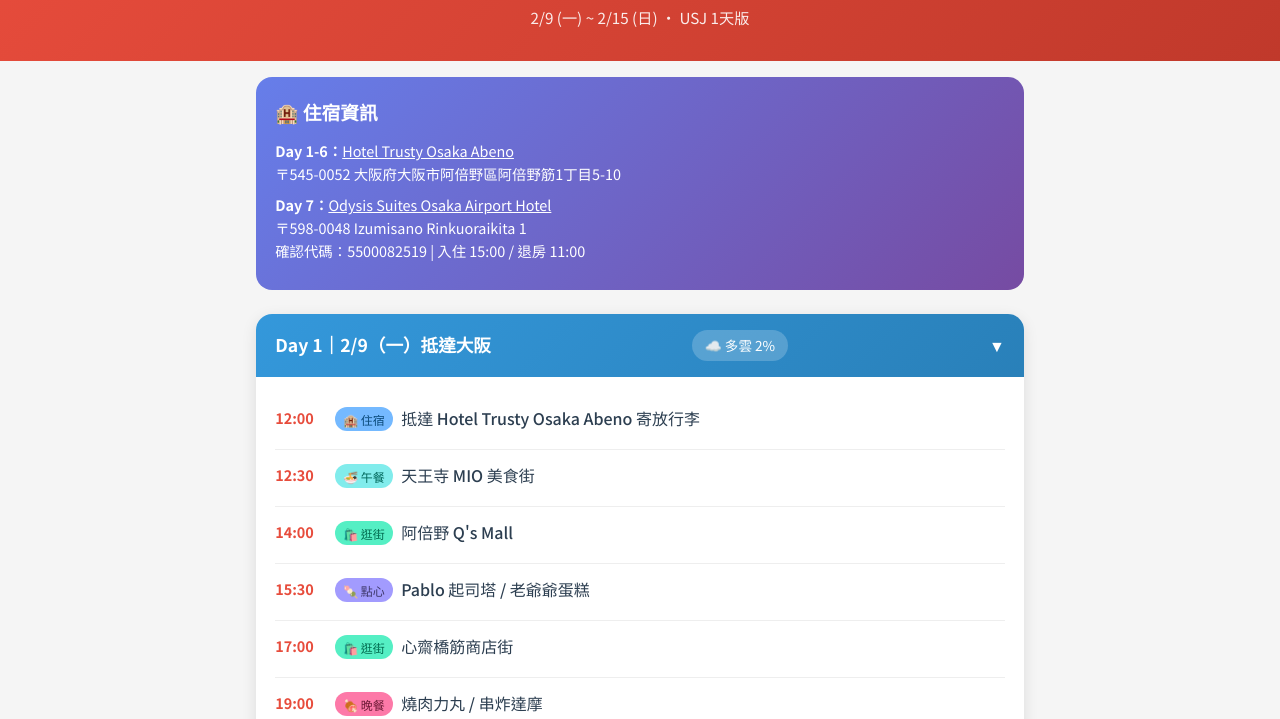
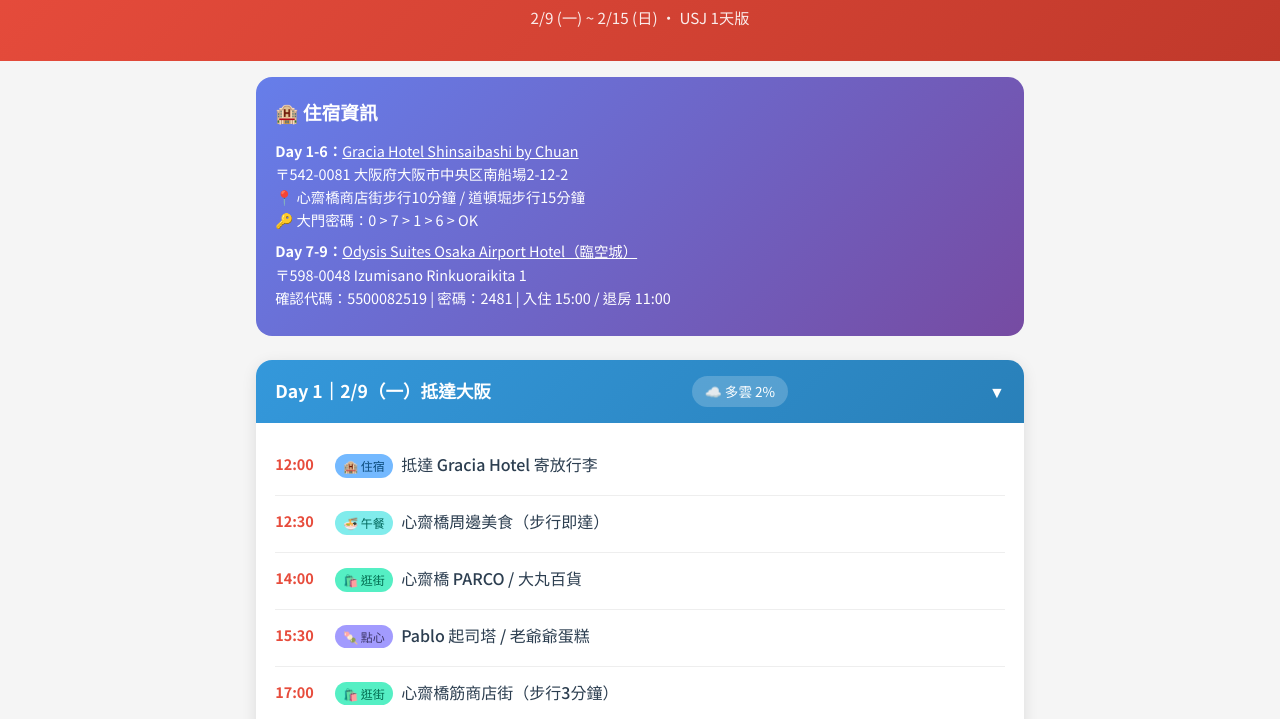
Before and after one commit to hoyoboy0726123/osaka-travel-helper, a plain HTML site: page index.html in a window 1280 px wide. Shown: the part 81-800 px from the top of the page. Drawn offline with Linux system fonts and the light colour scheme.

Commit message:
更新民宿資訊：Gracia Hotel Shinsaibashi by Chuan

```diff
--- a/index.html
+++ b/index.html
@@ -133,8 +133,8 @@
         <!-- 住宿資訊 -->
         <div class="hotel-box">
             <h3>🏨 住宿資訊</h3>
-            <p><strong>Day 1-6：</strong><a href="https://www.google.com/maps/search/?api=1&query=Hotel+Trusty+Osaka+Abeno" target="_blank">Hotel Trusty Osaka Abeno</a><br>〒545-0052 大阪府大阪市阿倍野區阿倍野筋1丁目5-10</p>
-            <p style="margin-top:8px;"><strong>Day 7：</strong><a href="https://www.google.com/maps/search/?api=1&query=Odysis+Suites+Osaka+Airport+Hotel" target="_blank">Odysis Suites Osaka Airport Hotel</a><br>〒598-0048 Izumisano Rinkuoraikita 1<br>確認代碼：5500082519 | 入住 15:00 / 退房 11:00</p>
+            <p><strong>Day 1-6：</strong><a href="https://maps.app.goo.gl/2iGhxMi8cWi8j7ot9" target="_blank">Gracia Hotel Shinsaibashi by Chuan</a><br>〒542-0081 大阪府大阪市中央区南船場2-12-2<br>📍 心齋橋商店街步行10分鐘 / 道頓堀步行15分鐘<br>🔑 大門密碼：0 > 7 > 1 > 6 > OK</p>
+            <p style="margin-top:8px;"><strong>Day 7-9：</strong><a href="https://www.google.com/maps/search/?api=1&query=Odysis+Suites+Osaka+Airport+Hotel" target="_blank">Odysis Suites Osaka Airport Hotel（臨空城）</a><br>〒598-0048 Izumisano Rinkuoraikita 1<br>確認代碼：5500082519 | 密碼：2481 | 入住 15:00 / 退房 11:00</p>
         </div>
 
         <!-- Day 1 -->
@@ -149,7 +149,7 @@
                     <span class="time">12:00</span>
                     <div class="activity">
                         <div class="activity-title"><span class="meal-tag attraction">🏨 住宿</span>
-                            <a href="https://www.google.com/maps/search/?api=1&query=Hotel+Trusty+Osaka+Abeno" target="_blank">抵達 Hotel Trusty Osaka Abeno 寄放行李</a>
+                            <a href="https://maps.app.goo.gl/2iGhxMi8cWi8j7ot9" target="_blank">抵達 Gracia Hotel 寄放行李</a>
                         </div>
                     </div>
                 </div>
@@ -157,7 +157,7 @@
                     <span class="time">12:30</span>
                     <div class="activity">
                         <div class="activity-title"><span class="meal-tag lunch">🍜 午餐</span>
-                            <a href="https://www.google.com/maps/search/?api=1&query=天王寺ミオ+美食" target="_blank">天王寺 MIO 美食街</a>
+                            <a href="https://www.google.com/maps/search/?api=1&query=心齋橋+美食" target="_blank">心齋橋周邊美食（步行即達）</a>
                         </div>
                     </div>
                 </div>
@@ -165,7 +165,7 @@
                     <span class="time">14:00</span>
                     <div class="activity">
                         <div class="activity-title"><span class="meal-tag shopping">🛍️ 逛街</span>
-                            <a href="https://www.google.com/maps/search/?api=1&query=あべのキューズモール" target="_blank">阿倍野 Q's Mall</a>
+                            <a href="https://www.google.com/maps/search/?api=1&query=心齋橋PARCO" target="_blank">心齋橋 PARCO / 大丸百貨</a>
                         </div>
                     </div>
                 </div>
@@ -181,7 +181,7 @@
                     <span class="time">17:00</span>
                     <div class="activity">
                         <div class="activity-title"><span class="meal-tag shopping">🛍️ 逛街</span>
-                            <a href="https://www.google.com/maps/search/?api=1&query=心齋橋筋商店街" target="_blank">心齋橋筋商店街</a>
+                            <a href="https://www.google.com/maps/search/?api=1&query=心齋橋筋商店街" target="_blank">心齋橋筋商店街（步行3分鐘）</a>
                         </div>
                     </div>
                 </div>
@@ -189,7 +189,7 @@
                     <span class="time">19:00</span>
                     <div class="activity">
                         <div class="activity-title"><span class="meal-tag dinner">🍖 晚餐</span>
-                            <a href="https://www.google.com/maps/search/?api=1&query=燒肉力丸+道頓堀" target="_blank">燒肉力丸 / 串炸達摩</a>
+                            <a href="https://www.google.com/maps/search/?api=1&query=燒肉力丸+道頓堀" target="_blank">燒肉力丸 / 串炸達摩（步行10分鐘）</a>
                         </div>
                     </div>
                 </div>
@@ -197,7 +197,7 @@
                     <span class="time">20:30</span>
                     <div class="activity">
                         <div class="activity-title"><span class="meal-tag snack">🍨 宵夜</span>
-                            <a href="https://www.google.com/maps/search/?api=1&query=Glico看板+道頓堀" target="_blank">Glico 打卡、章魚燒</a>
+                            <a href="https://www.google.com/maps/search/?api=1&query=Glico看板+道頓堀" target="_blank">Glico 打卡、章魚燒（步行10分鐘）</a>
                         </div>
                     </div>
                 </div>
```
